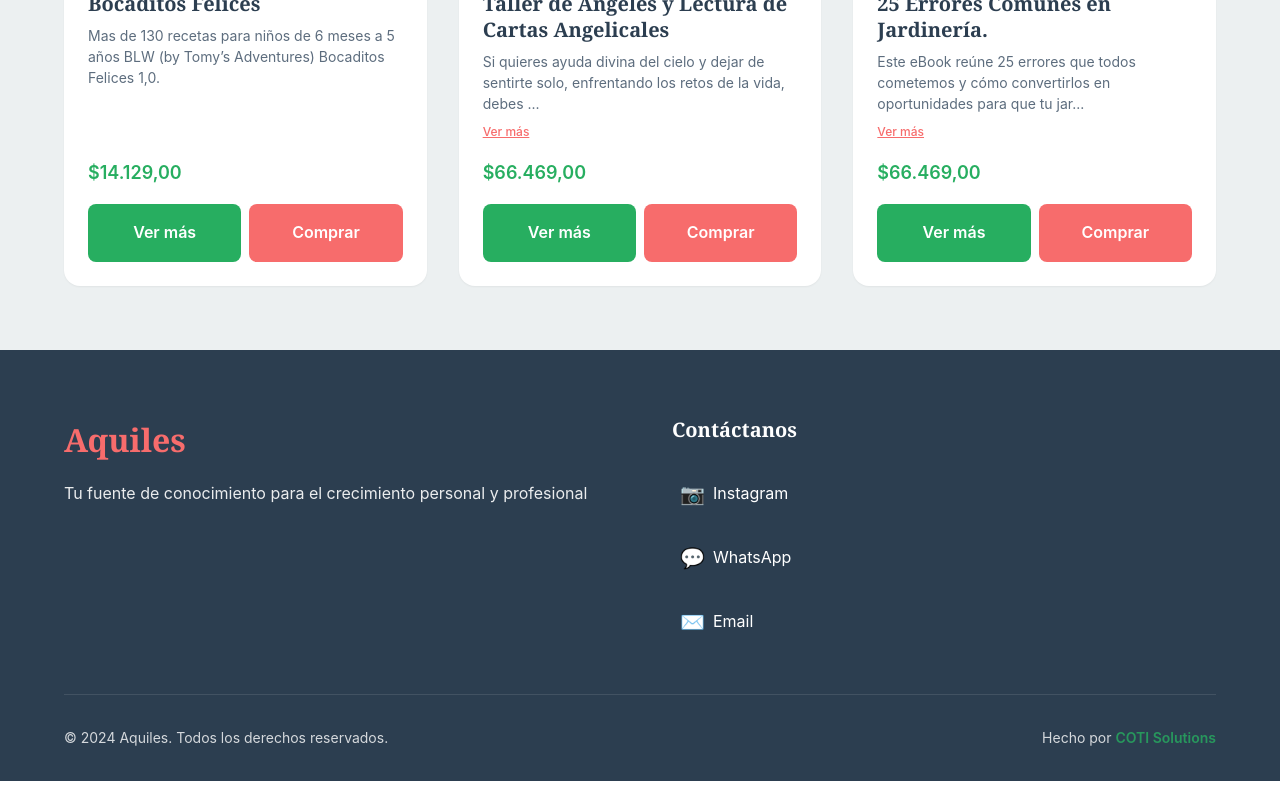
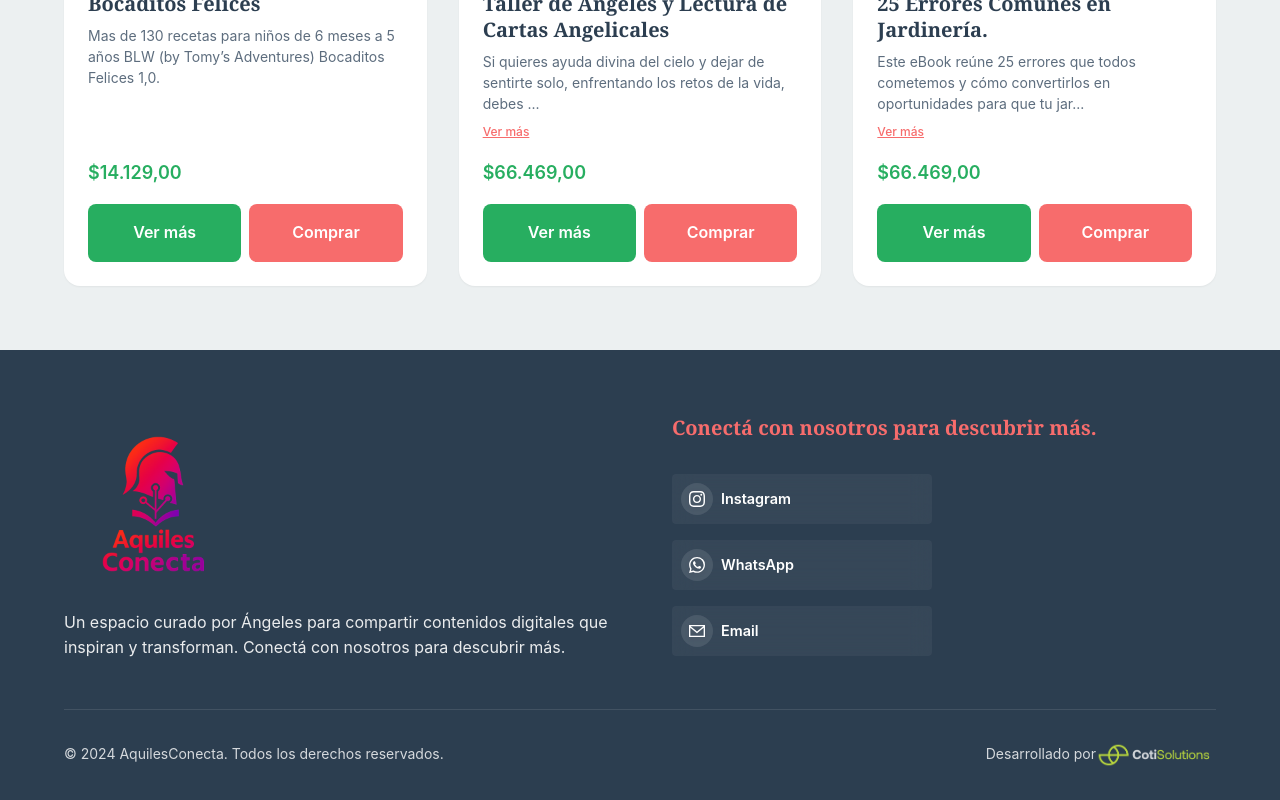
Before and after one commit to COTI-Solutions/frontend-aquiles, a Next.js app: page / in a window 1280 px wide. Shown: the part 1299-2099 px from the top of the page. Built offline with nearby package versions, Linux system fonts and the light colour scheme.

Commit message:
Edito footer

```diff
--- a/src/components/Footer/Footer.module.scss
+++ b/src/components/Footer/Footer.module.scss
@@ -26,6 +26,18 @@
 }
 
 .brand {
+  .brandLogo {
+    margin-bottom: $spacing-md;
+    display: block;
+
+    .logo {
+      transition: transform 0.3s ease-in-out;
+      display: block;
+      max-width: 100%;
+      height: auto;
+    }
+  }
+
   .brandName {
     font-family: $font-family-title;
     font-size: 2rem;
@@ -46,18 +58,30 @@
 .contact {
   .contactTitle {
     font-family: $font-family-title;
+    font-size: 1.5rem;
+    font-weight: 700;
+    margin: 0 0 $spacing-sm 0;
+    color: $color-accent;
+  }
+
+  .contactSubtitle {
+    font-family: $font-family-title;
     font-size: 1.25rem;
     font-weight: 600;
-    margin: 0 0 $spacing-lg 0;
+    color: $color-accent;
+    margin: 0 0 $spacing-xl 0;
+    line-height: 1.4;
   }
 
   .contactLinks {
     display: flex;
     flex-direction: column;
     gap: $spacing-md;
+    max-width: 280px;
 
     @media (max-width: $breakpoint-md) {
       align-items: center;
+      max-width: 100%;
     }
   }
 
@@ -66,20 +90,64 @@
     align-items: center;
     gap: $spacing-sm;
     font-family: $font-family-text;
-    font-size: 1rem;
     color: $color-text-light;
     text-decoration: none;
-    transition: all 0.2s ease-in-out;
+    transition: all 0.3s ease-in-out;
     padding: $spacing-sm;
     border-radius: $border-radius-sm;
+    border: 1px solid transparent;
+    background: rgba(255, 255, 255, 0.05);
+    backdrop-filter: blur(10px);
+    width: 100%;
+    max-width: 260px;
 
     &:hover {
-      background-color: rgba(255, 255, 255, 0.1);
-      transform: translateX(4px);
+      background: rgba(255, 255, 255, 0.1);
+      border-color: rgba(255, 255, 255, 0.2);
+      transform: translateY(-1px);
+      box-shadow: 0 4px 15px rgba(0, 0, 0, 0.15);
     }
 
-    .icon {
-      font-size: 1.25rem;
+    .iconContainer {
+      display: flex;
+      align-items: center;
+      justify-content: center;
+      width: 32px;
+      height: 32px;
+      background: rgba(255, 255, 255, 0.1);
+      border-radius: 50%;
+      flex-shrink: 0;
+      transition: all 0.3s ease-in-out;
+
+      .icon {
+        width: 1rem;
+        height: 1rem;
+        filter: drop-shadow(0 1px 2px rgba(0, 0, 0, 0.1));
+      }
+    }
+
+    &:hover .iconContainer {
+      background: rgba(255, 255, 255, 0.2);
+      transform: scale(1.05);
+    }
+
+    .linkContent {
+      display: flex;
+      flex-direction: column;
+      gap: 1px;
+      flex: 1;
+    }
+
+    .linkText {
+      font-size: 0.9rem;
+      font-weight: 600;
+      color: $color-text-light;
+    }
+
+    .linkHandle {
+      font-size: 0.75rem;
+      color: rgba(255, 255, 255, 0.7);
+      font-weight: 400;
     }
   }
 }
@@ -114,16 +182,20 @@
     font-size: 0.875rem;
     opacity: 0.8;
     margin: 0;
+    display: flex;
+    flex-direction: row;
+    align-items: center;
   }
 
   .cotiLink {
     color: $color-secondary;
     text-decoration: none;
     font-weight: 600;
-    transition: color 0.2s ease-in-out;
+    display: inline-flex;
+    align-items: center;
 
-    &:hover {
-      color: #2ecc71;
+    .cotiLogo {
+      display: block;
     }
   }
 }
--- a/src/components/Footer/Footer.tsx
+++ b/src/components/Footer/Footer.tsx
@@ -1,4 +1,5 @@
 import React from "react";
+import Image from "next/image";
 import styles from "./Footer.module.scss";
 
 const Footer: React.FC = () => {
@@ -7,24 +8,41 @@
       <div className={styles.container}>
         <div className={styles.content}>
           <div className={styles.brand}>
-            <h3 className={styles.brandName}>Aquiles</h3>
+            <div className={styles.brandLogo}>
+              <Image
+                src="/images/AquilesLogo.png"
+                alt="AquilesConecta Logo"
+                width={180}
+                height={60}
+                className={styles.logo}
+                priority
+              />
+            </div>
             <p className={styles.brandDescription}>
-              Tu fuente de conocimiento para el crecimiento personal y
-              profesional
+            Un espacio curado por Ángeles para compartir contenidos digitales que inspiran y transforman. Conectá con nosotros para descubrir más.
             </p>
           </div>
 
           <div className={styles.contact}>
-            <h4 className={styles.contactTitle}>Contáctanos</h4>
+            <p className={styles.contactSubtitle}>
+            Conectá con nosotros para descubrir más.
+            </p>
             <div className={styles.contactLinks}>
               <a
-                href="https://instagram.com/aquiles"
+                href="https://instagram.com/aquilesconecta"
                 target="_blank"
                 rel="noopener noreferrer"
                 className={styles.contactLink}
+                aria-label="Síguenos en Instagram"
               >
-                <span className={styles.icon}>📷</span>
-                Instagram
+                <div className={styles.iconContainer}>
+                  <svg className={styles.icon} viewBox="0 0 24 24" fill="currentColor">
+                    <path d="M12 2.163c3.204 0 3.584.012 4.85.07 3.252.148 4.771 1.691 4.919 4.919.058 1.265.069 1.645.069 4.849 0 3.205-.012 3.584-.069 4.849-.149 3.225-1.664 4.771-4.919 4.919-1.266.058-1.644.07-4.85.07-3.204 0-3.584-.012-4.849-.07-3.26-.149-4.771-1.699-4.919-4.92-.058-1.265-.07-1.644-.07-4.849 0-3.204.013-3.583.07-4.849.149-3.227 1.664-4.771 4.919-4.919 1.266-.057 1.645-.069 4.849-.069zm0-2.163c-3.259 0-3.667.014-4.947.072-4.358.2-6.78 2.618-6.98 6.98-.059 1.281-.073 1.689-.073 4.948 0 3.259.014 3.668.072 4.948.2 4.358 2.618 6.78 6.98 6.98 1.281.058 1.689.072 4.948.072 3.259 0 3.668-.014 4.948-.072 4.354-.2 6.782-2.618 6.979-6.98.059-1.28.073-1.689.073-4.948 0-3.259-.014-3.667-.072-4.947-.196-4.354-2.617-6.78-6.979-6.98-1.281-.059-1.69-.073-4.949-.073zm0 5.838c-3.403 0-6.162 2.759-6.162 6.162s2.759 6.163 6.162 6.163 6.162-2.759 6.162-6.163c0-3.403-2.759-6.162-6.162-6.162zm0 10.162c-2.209 0-4-1.79-4-4 0-2.209 1.791-4 4-4s4 1.791 4 4c0 2.21-1.791 4-4 4zm6.406-11.845c-.796 0-1.441.645-1.441 1.44s.645 1.44 1.441 1.44c.795 0 1.439-.645 1.439-1.44s-.644-1.44-1.439-1.44z"/>
+                  </svg>
+                </div>
+                <div className={styles.linkContent}>
+                  <span className={styles.linkText}>Instagram</span>
+                </div>
               </a>
 
               <a
@@ -32,14 +50,31 @@
                 target="_blank"
                 rel="noopener noreferrer"
                 className={styles.contactLink}
+                aria-label="Chatea con nosotros en WhatsApp"
               >
-                <span className={styles.icon}>💬</span>
-                WhatsApp
+                <div className={styles.iconContainer}>
+                  <svg className={styles.icon} viewBox="0 0 24 24" fill="currentColor">
+                    <path d="M17.472 14.382c-.297-.149-1.758-.867-2.03-.967-.273-.099-.471-.148-.67.15-.197.297-.767.966-.94 1.164-.173.199-.347.223-.644.075-.297-.15-1.255-.463-2.39-1.475-.883-.788-1.48-1.761-1.653-2.059-.173-.297-.018-.458.13-.606.134-.133.298-.347.446-.52.149-.174.198-.298.298-.497.099-.198.05-.371-.025-.52-.075-.149-.669-1.612-.916-2.207-.242-.579-.487-.5-.669-.51-.173-.008-.371-.01-.57-.01-.198 0-.52.074-.792.372-.272.297-1.04 1.016-1.04 2.479 0 1.462 1.065 2.875 1.213 3.074.149.198 2.096 3.2 5.077 4.487.709.306 1.262.489 1.694.625.712.227 1.36.195 1.871.118.571-.085 1.758-.719 2.006-1.413.248-.694.248-1.289.173-1.413-.074-.124-.272-.198-.57-.347m-5.421 7.403h-.004a9.87 9.87 0 01-5.031-1.378l-.361-.214-3.741.982.998-3.648-.235-.374a9.86 9.86 0 01-1.51-5.26c.001-5.45 4.436-9.884 9.888-9.884 2.64 0 5.122 1.03 6.988 2.898a9.825 9.825 0 012.893 6.994c-.003 5.45-4.437 9.884-9.885 9.884m8.413-18.297A11.815 11.815 0 0012.05 0C5.495 0 .16 5.335.157 11.892c0 2.096.547 4.142 1.588 5.945L.057 24l6.305-1.654a11.882 11.882 0 005.683 1.448h.005c6.554 0 11.89-5.335 11.893-11.893A11.821 11.821 0 0020.885 3.488"/>
+                  </svg>
+                </div>
+                <div className={styles.linkContent}>
+                  <span className={styles.linkText}>WhatsApp</span>
+                </div>
               </a>
 
-              <a href="mailto:info@aquiles.com" className={styles.contactLink}>
-                <span className={styles.icon}>✉️</span>
-                Email
+              <a
+                href="mailto:aquilesconecta@gmail.com"
+                className={styles.contactLink}
+                aria-label="Envíanos un email"
+              >
+                <div className={styles.iconContainer}>
+                  <svg className={styles.icon} viewBox="0 0 24 24" fill="currentColor">
+                    <path d="M0 3v18h24V3H0zm21.518 2L12 12.713 2.482 5h19.036zM2 19V7.183l10 8.104 10-8.104V19H2z"/>
+                  </svg>
+                </div>
+                <div className={styles.linkContent}>
+                  <span className={styles.linkText}>Email</span>
+                </div>
               </a>
             </div>
           </div>
@@ -47,19 +82,25 @@
 
         <div className={styles.bottom}>
           <div className={styles.copyright}>
-            <p>&copy; 2024 Aquiles. Todos los derechos reservados.</p>
+            <p>&copy; 2024 AquilesConecta. Todos los derechos reservados.</p>
           </div>
 
           <div className={styles.credits}>
             <p>
-              Hecho por{" "}
+              Desarrollado por{" "}
               <a
                 href="https://cotisolutions.com.ar"
                 target="_blank"
                 rel="noopener noreferrer"
                 className={styles.cotiLink}
               >
-                COTI Solutions
+                <Image
+                  src="/images/Coti_Solutions_Imagotipo_Color.png"
+                  alt="COTI Solutions"
+                  width={120}
+                  height={30}
+                  className={styles.cotiLogo}
+                />
               </a>
             </p>
           </div>
```
Also changed, not shown: public/images/AquilesLogo.png (added), public/images/Coti_Solutions_Imagotipo_Color.png (added).
